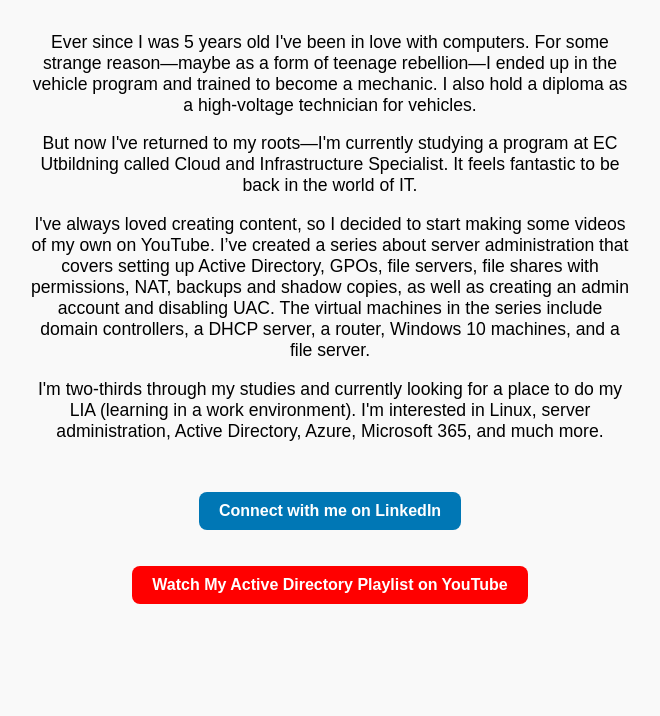
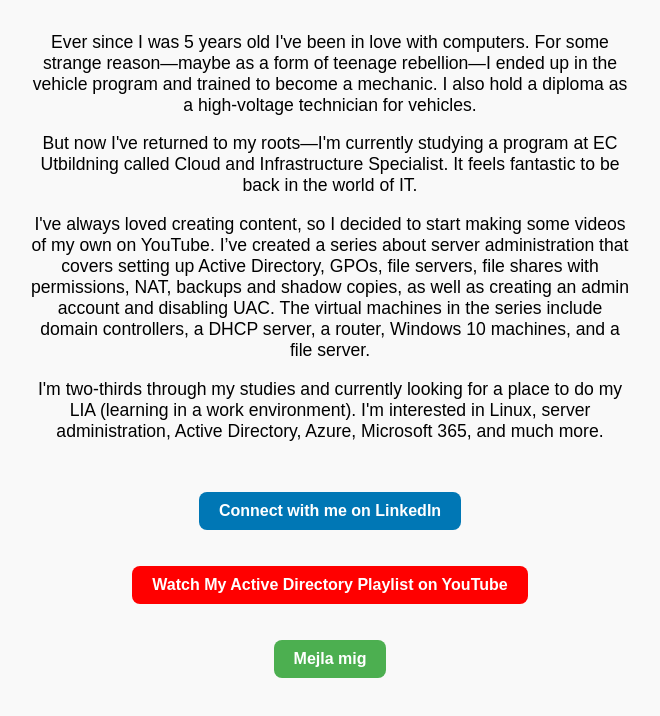
Before and after one commit to RedaEkengren/my-page, a plain HTML site: page index.html in a window 1280 px wide. Shown: the part 362-1078 px from the top of the page, without its empty margins (310-970 px from the left). Before the commit the page ends 1032 px from the top, so only its background shows below. Drawn offline with Linux system fonts and the light colour scheme.

Commit message:
Update index.html

```diff
--- a/index.html
+++ b/index.html
@@ -40,6 +40,9 @@
     }
     .linkedin-link {
       background-color: #0077B5;
+    }
+    .email-link {
+      background-color: #4CAF50; /* grön färg */
     }
   </style>
 </head>
@@ -86,6 +89,13 @@
         Watch My Active Directory Playlist on YouTube
       </a>
     </p>
+
+    <!-- Email link -->
+    <p>
+      <a class="button-link email-link" href="mailto:redaekengren@protonmail.com" target="_blank" rel="noopener noreferrer">
+        Mejla mig
+      </a>
+    </p>
   </div>
 
 </body>
```
